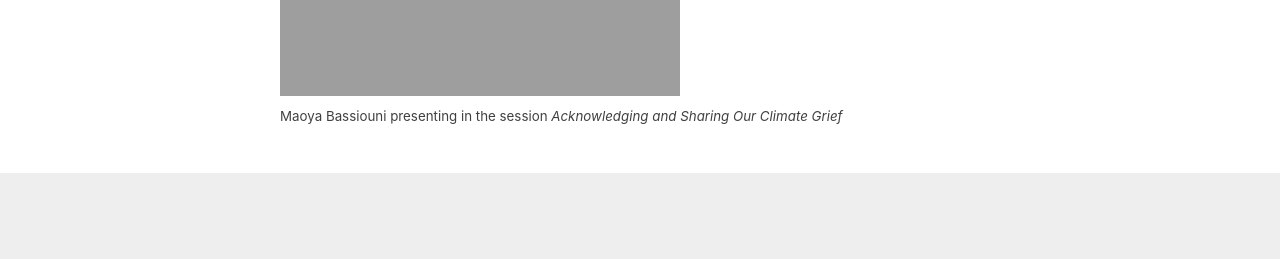
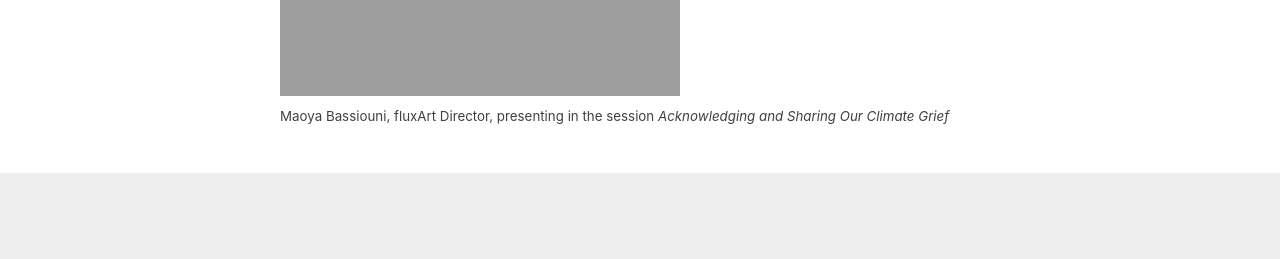
Before and after one commit to fluxnetart/fluxnetart.github.io, a Jekyll site: the page built from _posts/2024-12-11-agumeeting.md, in a window 1280 px wide. Shown: the part 1905-2164 px from the top of the page. Built offline with Jekyll 4.4.1, drawn with Linux system fonts in a browser that asks for light colours.

Commit message:
edit caption

```diff
--- a/_posts/2024-12-11-agumeeting.md
+++ b/_posts/2024-12-11-agumeeting.md
@@ -22,5 +22,5 @@ Through the metaphor of the ecosystem’s breath – the constant exchange of en
 
 <figure>
 	<img src="https://fluxnetart.github.io/images/agu_maoya.png">
-  <figcaption>Maoya Bassiouni presenting in the session <i>Acknowledging and Sharing Our Climate Grief</i></figcaption>
+  <figcaption>Maoya Bassiouni, fluxArt Director, presenting in the session <i>Acknowledging and Sharing Our Climate Grief</i></figcaption>
 </figure>
```
